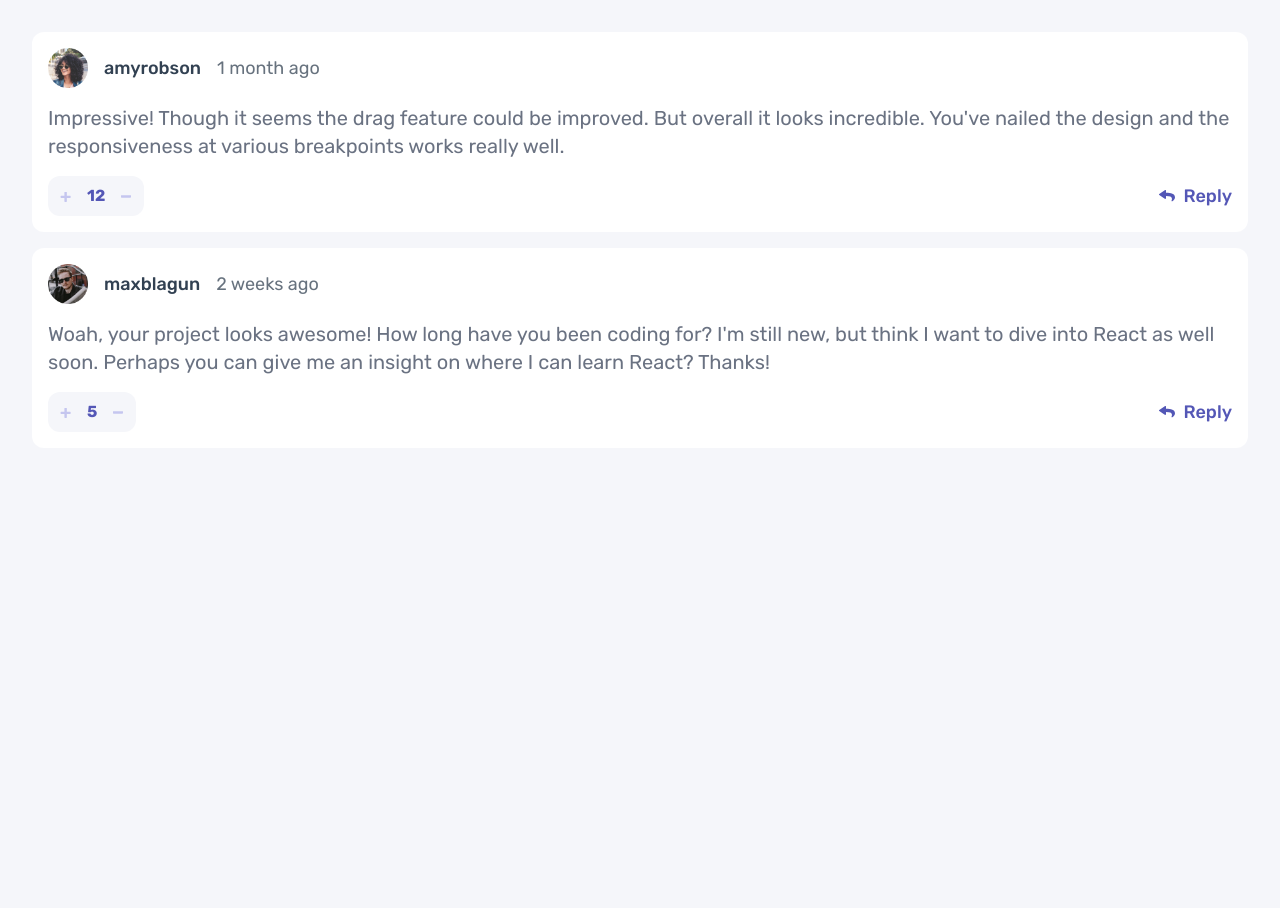
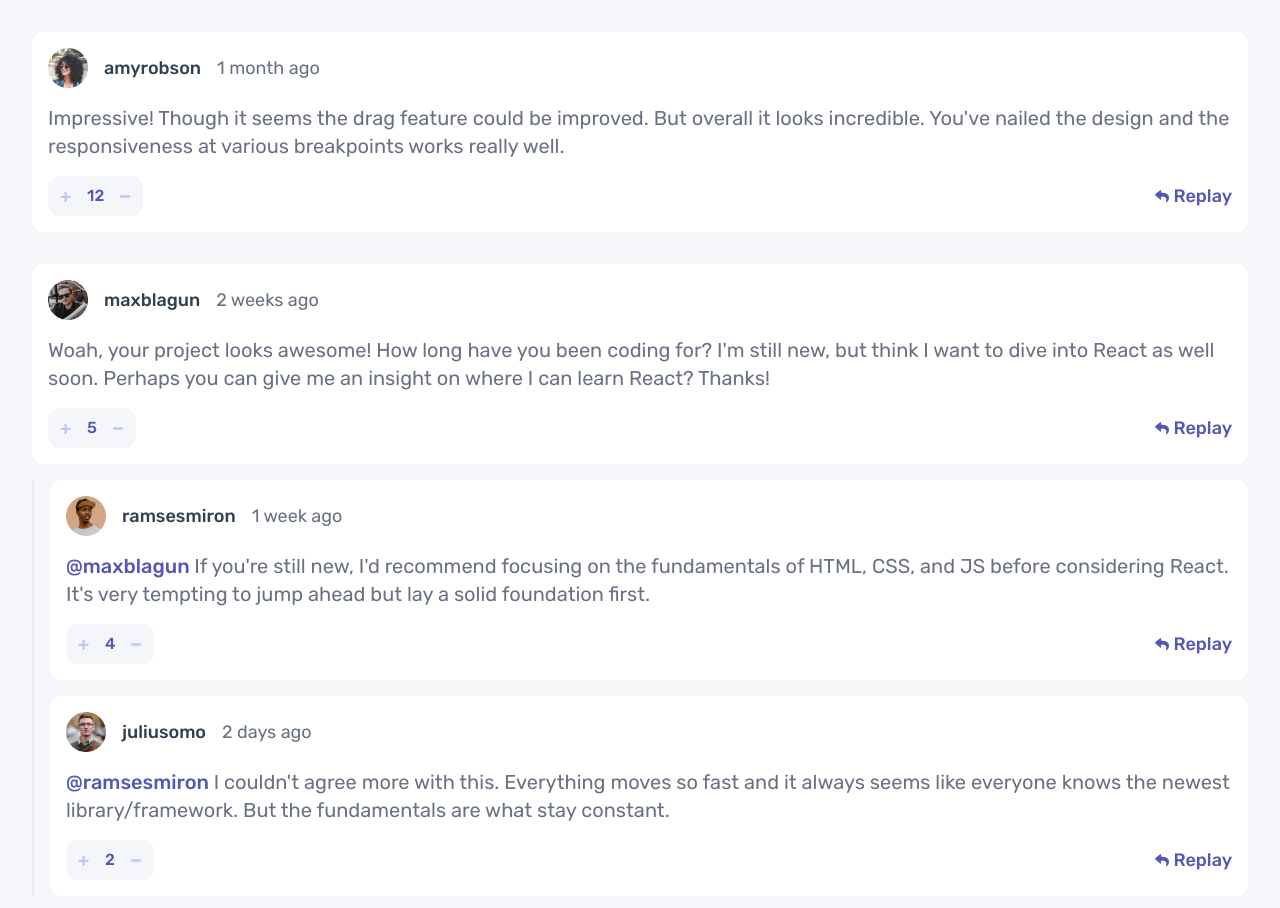
Before and after one commit to KonieK981/interactive-comments-section, a React (Vite) app: page / in a window 1280 px wide. Shown: the top 908 px of the page. Before the commit the page ends 800 px from the top, so only its background shows below. Built offline with nearby package versions, Linux system fonts and the light colour scheme.

Commit message:
feat: replies visual structure

```diff
--- a/src/App.tsx
+++ b/src/App.tsx
@@ -8,6 +8,7 @@ function App() {
   return (
     <div className="flex flex-col gap-4">
       {comments.map((comment) => (
+        <>
           <CommentCard
             content={comment.content}
             createdAt={comment.createdAt}
@@ -15,6 +16,22 @@ function App() {
             username={comment.user.username}
             userImg={comment.user.image.webp}
           />
+
+          {comment.replies && (
+            <div className="flex flex-col gap-4 border-l-2 border-grey-100 pl-4">
+              {comment.replies.map((reply) => (
+                <CommentCard
+                  content={reply.content}
+                  createdAt={reply.createdAt}
+                  score={reply.score}
+                  username={reply.user.username}
+                  userImg={reply.user.image.webp}
+                  replyingTo={reply.replyingTo}
+                />
+              ))}
+            </div>
+          )}
+        </>
       ))}
     </div>
   );
--- a/src/components/CommentCard.tsx
+++ b/src/components/CommentCard.tsx
@@ -1,4 +1,4 @@
-import ReplayButton from "./ReplayButton";
+import Button from "./buttons/Button";
 import ScoreCounter from "./ScoreCounter";
 
 const CommentCard = ({
@@ -8,6 +8,7 @@ const CommentCard = ({
   username,
   userImg,
   replyingTo,
+  editable = false,
 }) => {
   return (
     <article className="w-full flex flex-col gap-4 rounded-xl bg-white p-4">
@@ -21,14 +22,36 @@ const CommentCard = ({
 
       <p className="text-gray-500 text-xl text-left">
         {replyingTo && (
-          <span className="text-purple-600 font-medium">{replyingTo}</span>
+          <span className="text-purple-600 font-medium">@{replyingTo} </span>
         )}
         {content}
       </p>
 
       <footer className="flex justify-between">
         <ScoreCounter score={score} />
-        <ReplayButton />
+        {editable ? (
+          <div className="inline-flex gap-4">
+            <Button
+              imgUrl="./images/icon-delete.svg"
+              color="pink-400"
+              text="Delete"
+              alt="Delete button"
+            />
+            <Button
+              imgUrl="./images/icon-edit.svg"
+              color="purple-600"
+              text="Edit"
+              alt="Edit button"
+            />
+          </div>
+        ) : (
+          <Button
+            imgUrl="./images/icon-reply.svg"
+            color="purple-600"
+            text="Replay"
+            alt="Replay button"
+          />
+        )}
       </footer>
     </article>
   );
--- a/src/components/ReplayButton.tsx
+++ /dev/null
@@ -1,10 +0,0 @@
-const ReplayButton = () => {
-  return (
-    <button className="inline-flex items-center gap-2">
-      <img src="./images/icon-reply.svg" alt="" className="w-4 h-3" />
-      <span className="text-lg font-medium text-purple-600">Reply</span>
-    </button>
-  );
-};
-
-export default ReplayButton;
--- a/src/components/ScoreCounter.tsx
+++ b/src/components/ScoreCounter.tsx
@@ -1,12 +1,10 @@
-import React from "react";
-
 const ScoreCounter = ({ score }) => {
   return (
     <div className="inline-flex gap-4 items-center bg-grey-50 px-3 py-2 rounded-xl">
       <button aria-label="Upvote">
         <img src="./images/icon-plus.svg" alt="" />
       </button>
-      <span className="text-purple-600 font-semibold">{score}</span>
+      <span className="text-purple-600 font-medium">{score}</span>
       <button aria-label="Downvote">
         <img src="./images/icon-minus.svg" alt="" />
       </button>
--- /dev/null
+++ b/src/components/buttons/Button.tsx
@@ -0,0 +1,10 @@
+const Button = ({ imgUrl, color, text, alt }) => {
+  return (
+    <button className={`inline-flex items-center gap-1`} aria-label={alt}>
+      <img src={imgUrl} alt={alt} />
+      <span className={`text-lg font-medium text-${color}`}>{text}</span>
+    </button>
+  );
+};
+
+export default Button;
```
Lines whose indentation alone changed are shown as unchanged.
